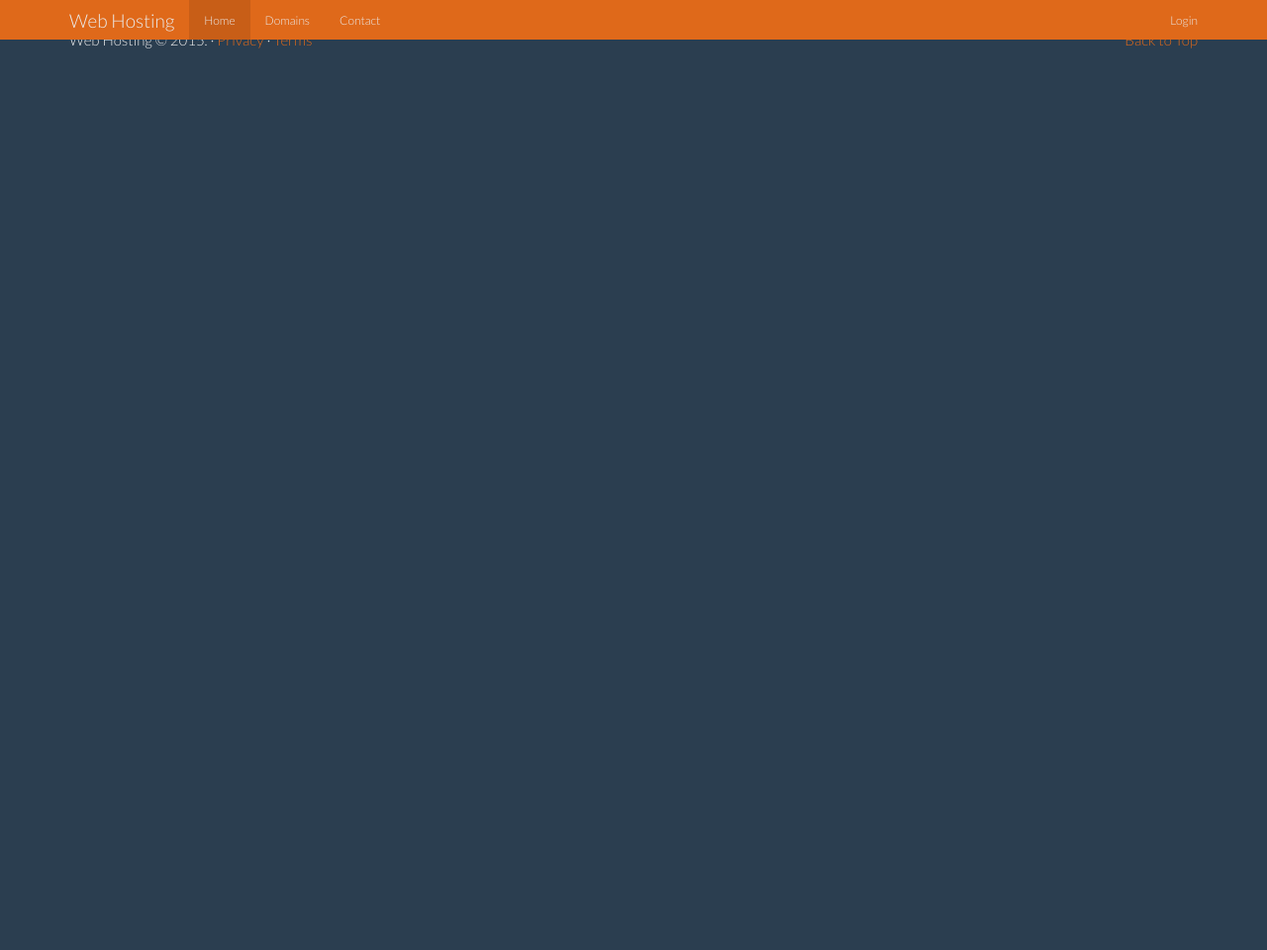
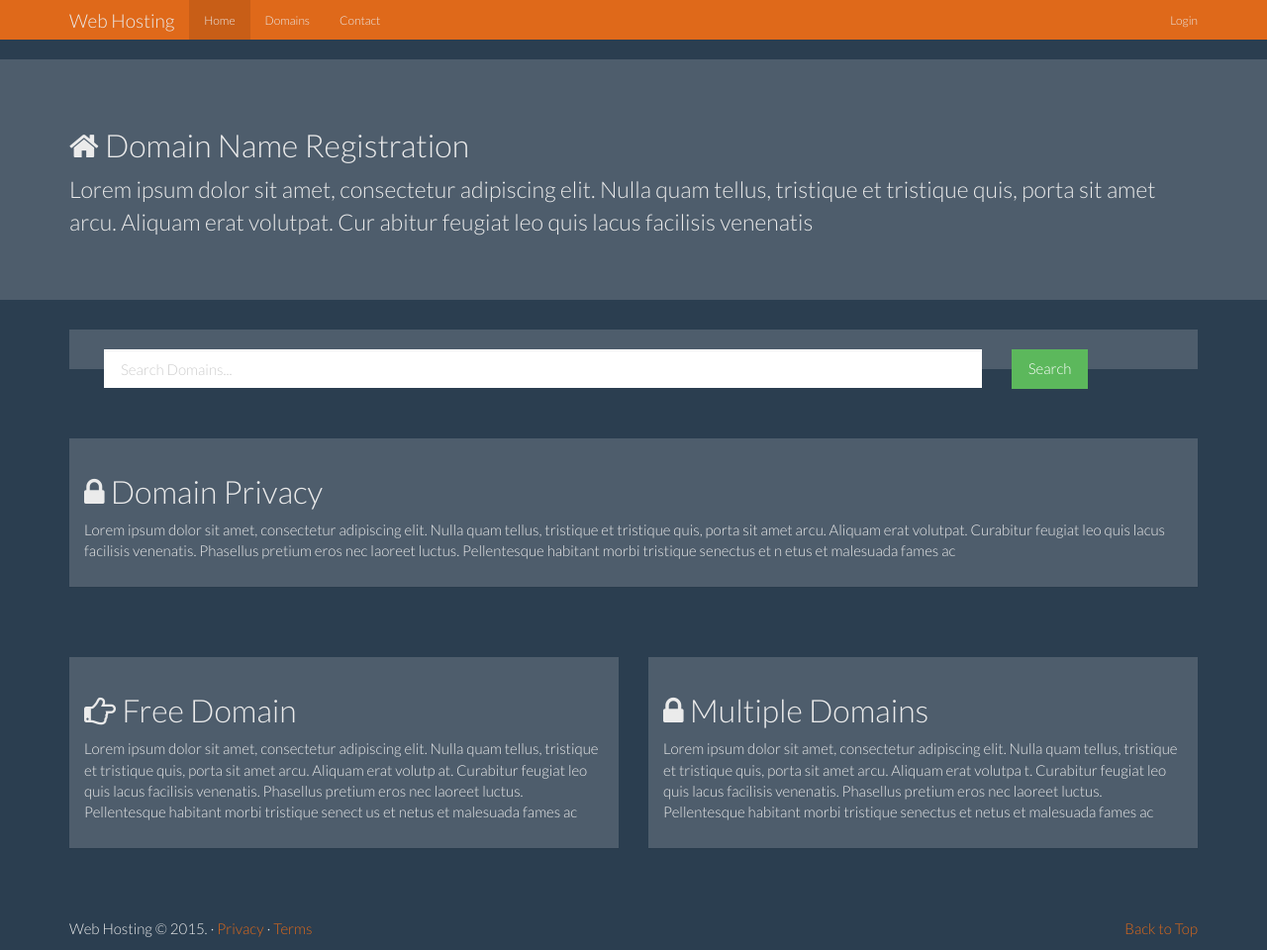
Before and after one commit to marb61a/web-hosting-company, a plain HTML site: page domains.html in a window 1280 px wide. Shown: the whole page at 99% size. Before the commit the page ends 800 px from the top, so only its background shows below. Drawn offline with nearby package versions, Linux system fonts and the light colour scheme.

Commit message:
added sample domains sections to domains.html

```diff
--- a/domains.html
+++ b/domains.html
@@ -66,6 +66,68 @@
       </div>
     </div>
 
+    <section class="jumbotron">
+    	<div class="container">
+    		<h2><i class="fa fa-home"></i> Domain Name Registration</h2>
+    		<p>
+          Lorem ipsum dolor sit amet, consectetur adipiscing elit. Nulla quam tellus, tristique et tristique quis, porta sit amet arcu. Aliquam erat volutpat. Cur           abitur feugiat leo quis lacus facilisis venenatis
+        </p>
+    	</div>
+    </section>
+
+    <section>
+    	<div class="container">
+    		<div class="well">
+    			<div class="col-md-10 col-sm-9 col-xs-8">
+    				<input type="text" class="form-control domain-search" placeholder="Search Domains...">
+    			</div>
+    			<div class="col-md-2 col-sm-3 col-xs-4">
+    				<input type="button" class="btn btn-success domain-submit" value="Search">
+    			</div>
+    		</div>
+    	</div>
+    </section>
+
+    <section>
+    	<div class="container">
+    		<div class="panel panel-default">
+    			<div class="panel-body">
+    				<h2><i class="fa fa-lock"></i> Domain Privacy</h2>
+    				<p>
+              Lorem ipsum dolor sit amet, consectetur adipiscing elit. Nulla quam tellus, tristique et tristique quis, porta sit amet arcu. Aliquam erat volutpat.               Curabitur feugiat leo quis lacus facilisis venenatis. Phasellus pretium eros nec laoreet luctus. Pellentesque habitant morbi tristique senectus et n               etus et malesuada fames ac
+            </p>
+    			</div>
+    		</div>
+    	</div>
+    </section>
+
+    <section>
+    	<div class="container">
+    		<div class="row">
+    			<div class="col-md-6">
+    				<div class="panel panel-default">
+    			<div class="panel-body">
+    				<h2><i class="fa fa-hand-o-right"></i> Free Domain</h2>
+              <p>
+                 Lorem ipsum dolor sit amet, consectetur adipiscing elit. Nulla quam tellus, tristique et tristique quis, porta sit amet arcu. Aliquam erat volutp                  at. Curabitur feugiat leo quis lacus facilisis venenatis. Phasellus pretium eros nec laoreet luctus. Pellentesque habitant morbi tristique senect                  us et netus et malesuada fames ac
+              </p>
+    			</div>
+    		</div>
+    			</div>
+    			<div class="col-md-6">
+    				<div class="panel panel-default">
+    			<div class="panel-body">
+    				<h2><i class="fa fa-lock"></i> Multiple Domains</h2>
+    				<p>
+               Lorem ipsum dolor sit amet, consectetur adipiscing elit. Nulla quam tellus, tristique et tristique quis, porta sit amet arcu. Aliquam erat volutpa                t. Curabitur feugiat leo quis lacus facilisis venenatis. Phasellus pretium eros nec laoreet luctus. Pellentesque habitant morbi tristique senectus                et netus et malesuada fames ac
+            </p>
+    			</div>
+    		  </div>
+    		 </div>
+    		</div>
+    	</div>
+    </section>
+
     <footer>
       <div class="container">
         <p class="pull-right"><a href="#">Back to Top</a></p>
```
